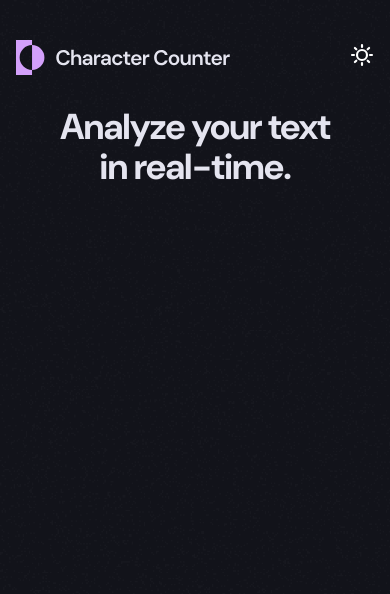
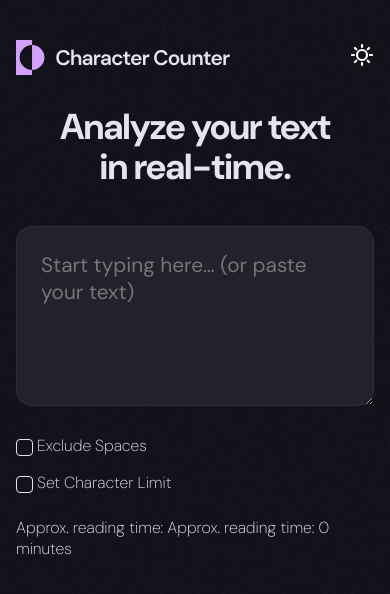
Before and after one commit to axoo01/character-counter-ng, an Angular app: page / in a window 390 px wide. Shown: the top 594 px of the page. Built offline with nearby package versions, Linux system fonts and the light colour scheme.

Commit message:
feat: added text input area with event emitters and functionality

```diff
--- a/src/app/app.component.html
+++ b/src/app/app.component.html
@@ -2,4 +2,11 @@
 
 <main class="container">
   <h1>Analyze your text<br>in real-time.</h1>
+
+  <cc-text-input
+    [readingTime]="readingTime"
+    (textChanged)="handleTextChange($event)"
+    (configChanged)="handleConfigChange($event)">
+  </cc-text-input>
+
   </main>
--- a/src/app/app.component.ts
+++ b/src/app/app.component.ts
@@ -1,19 +1,41 @@
 import { Component, OnInit, Renderer2 } from '@angular/core';
 import { HeaderComponent } from './components/header/header.component';
+import { TextInputComponent } from './components/text-input/text-input.component';
+import { TextAnalysisService } from './services/text-analysis.service'; // Import the service
 
 @Component({
   selector: 'cc-root',
   standalone: true,
-  imports: [HeaderComponent],
+  imports: [HeaderComponent, TextInputComponent],
   templateUrl: './app.component.html',
   styleUrls: ['./app.component.scss']
 })
 export class AppComponent implements OnInit {
-  constructor(private renderer: Renderer2) {}
+
+  currentText: string = '';
+  readingTime: string = 'Approx. reading time: 0 minutes';
+
+  constructor(
+    private renderer: Renderer2,
+    private analysisService: TextAnalysisService
+  ) {}
 
   ngOnInit(): void {
     const savedTheme = localStorage.getItem('character-counter-theme') || 'dark';
     this.applyTheme(savedTheme === 'light');
+  }
+
+
+  handleTextChange(text: string): void {
+    this.currentText = text;
+    const wordCount = this.analysisService.countWords(text);
+    this.readingTime = this.analysisService.getReadingTime(wordCount);
+  }
+
+
+  handleConfigChange(config: { excludeSpaces: boolean, charLimit: number | null }): void {
+
+    console.log('Config updated:', config);
   }
 
   onThemeChange(isLight: boolean): void {
@@ -21,14 +43,11 @@ export class AppComponent implements OnInit {
   }
 
   private applyTheme(isLight: boolean): void {
-    const theme = isLight ? 'light' : 'dark';
-
     if (isLight) {
       this.renderer.removeClass(document.body, 'dark');
     } else {
       this.renderer.addClass(document.body, 'dark');
     }
-
-    localStorage.setItem('character-counter-theme', theme);
+    localStorage.setItem('character-counter-theme', isLight ? 'light' : 'dark');
   }
 }
--- a/src/app/components/text-input/text-input.component.html
+++ b/src/app/components/text-input/text-input.component.html
@@ -1 +1,33 @@
-<p>text-input works!</p>
+<textarea
+  [(ngModel)]="text"
+  (input)="onInputChange()"
+  placeholder="Start typing here… (or paste your text)"
+  aria-label="Enter text to analyze"
+  [class.limit-exceeded]="setLimit && charLimit && text.length > charLimit"
+></textarea>
+
+<div class="options">
+  <div class="checkboxes">
+    <label>
+      <input type="checkbox" [(ngModel)]="excludeSpaces" (change)="emitConfig()" />
+      Exclude Spaces
+    </label>
+
+    <label>
+      <input type="checkbox" [(ngModel)]="setLimit" (change)="emitConfig()" />
+      Set Character Limit
+    </label>
+
+    <input
+      *ngIf="setLimit"
+      type="number"
+      [(ngModel)]="charLimit"
+      (input)="emitConfig()"
+      class="limit-input is-visible"
+      min="1"
+      placeholder="Enter limit"
+    />
+  </div>
+
+  <span class="reading-time">Approx. reading time: {{ readingTime }}</span>
+</div>
--- a/src/app/components/text-input/text-input.component.scss
+++ b/src/app/components/text-input/text-input.component.scss
@@ -0,0 +1,82 @@
+textarea {
+  font-family: 'DM Sans', sans-serif;
+  width: 100%;
+  min-height: 180px;
+  padding: 1.5rem;
+  border-radius: var(--radius);
+  border: 1px solid var(--border);
+  background: var(--card-bg);
+  color: var(--text);
+  font-size: 1.3rem;
+  resize: vertical;
+  margin-bottom: 1.5rem;
+  transition: border-color 0.2s, box-shadow 0.2s;
+}
+
+textarea:focus {
+  outline: none;
+  border-color: var(--purple);
+  box-shadow: 0 0 0 3px rgba(211, 160, 250, 0.2);
+}
+
+textarea.limit-exceeded {
+  border-color: var(--orange);
+  box-shadow: 0 0 0 3px rgba(254, 129, 89, 0.2);
+}
+
+.options {
+  display: flex;
+  flex-wrap: wrap;
+  gap: 1.5rem 2rem;
+  justify-content: space-between;
+  margin-bottom: 2.5rem;
+  font-size: 1rem;
+  color: var(--text);
+  font-weight: 200;
+}
+
+.checkboxes {
+  display: flex;
+  align-items: center;
+  gap: 2rem;
+  flex-wrap: wrap;
+}
+
+/* Custom Checkbox CSS from your project */
+input[type="checkbox"] {
+  appearance: none;
+  -webkit-appearance: none;
+  width: 17px;
+  height: 17px;
+  border: 1px solid var(--text);
+  border-radius: 4px;
+  background: none;
+  cursor: pointer;
+  vertical-align: middle;
+}
+
+input[type="checkbox"]:checked {
+  border-color: var(--purple);
+  background: var(--purple);
+  background-image: url('/assets/images/icon-check.svg');
+  background-repeat: no-repeat;
+  background-position: center;
+}
+
+.limit-input {
+  width: 110px;
+  padding: 0.55rem 0.75rem;
+  border: 1px solid var(--border);
+  border-radius: 10px;
+  background: var(--card-bg);
+  color: var(--text);
+  font: inherit;
+}
+
+@media (max-width: 640px) {
+  .checkboxes {
+    flex-direction: column;
+    align-items: flex-start;
+    gap: 1rem;
+  }
+}
--- a/src/app/components/text-input/text-input.component.ts
+++ b/src/app/components/text-input/text-input.component.ts
@@ -1,11 +1,34 @@
-import { Component } from '@angular/core';
+import { Component, EventEmitter, Output, Input } from '@angular/core'; // Add Input here
+import { CommonModule } from '@angular/common';
+import { FormsModule } from '@angular/forms';
 
 @Component({
   selector: 'cc-text-input',
-  imports: [],
+  standalone: true,
+  imports: [CommonModule, FormsModule],
   templateUrl: './text-input.component.html',
-  styleUrl: './text-input.component.scss'
+  styleUrls: ['./text-input.component.scss']
 })
 export class TextInputComponent {
 
+  @Input() readingTime: string = 'Approx. reading time: 0 minutes';
+
+  @Output() textChanged = new EventEmitter<string>();
+  @Output() configChanged = new EventEmitter<{ excludeSpaces: boolean, charLimit: number | null }>();
+
+  text: string = '';
+  excludeSpaces: boolean = false;
+  setLimit: boolean = false;
+  charLimit: number | null = null;
+
+  onInputChange() {
+    this.textChanged.emit(this.text);
+  }
+
+  emitConfig() {
+    this.configChanged.emit({
+      excludeSpaces: this.excludeSpaces,
+      charLimit: this.setLimit ? this.charLimit : null
+    });
+  }
 }
```
